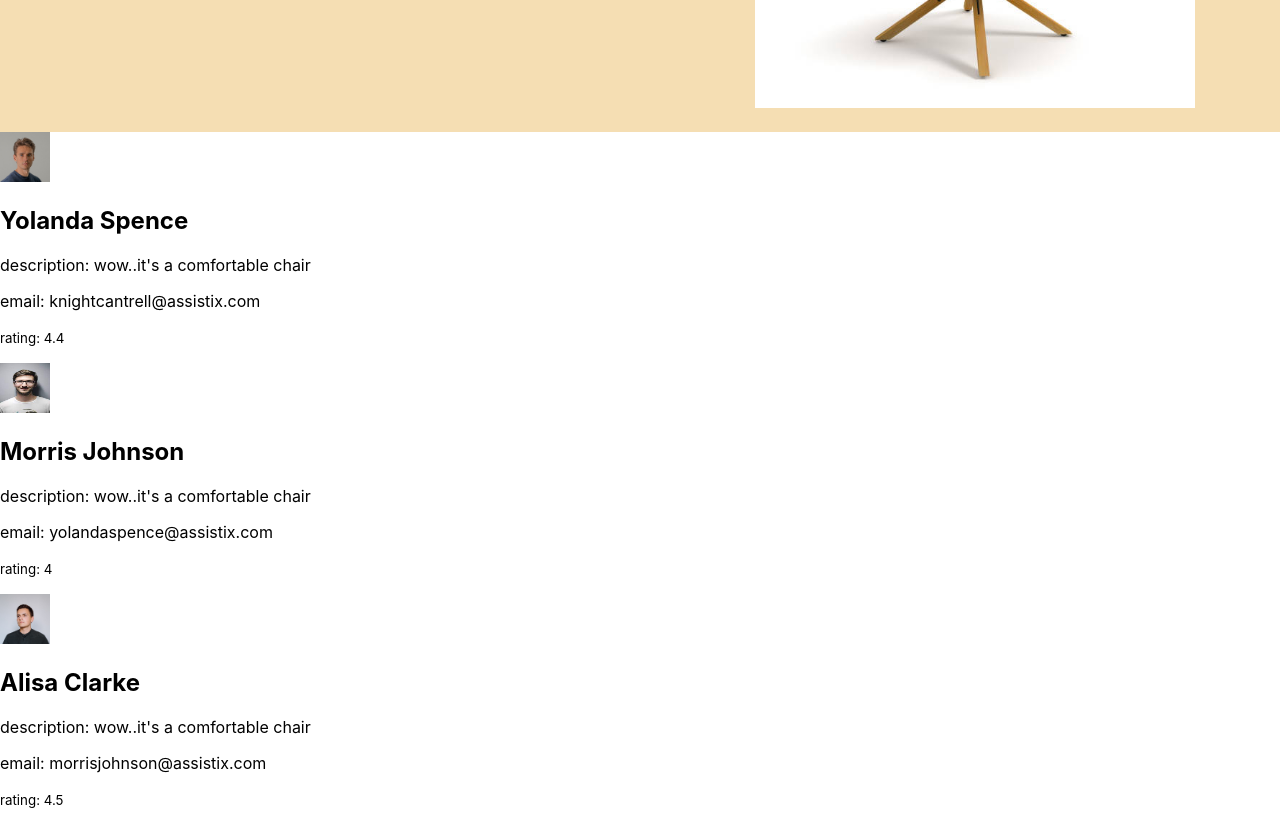
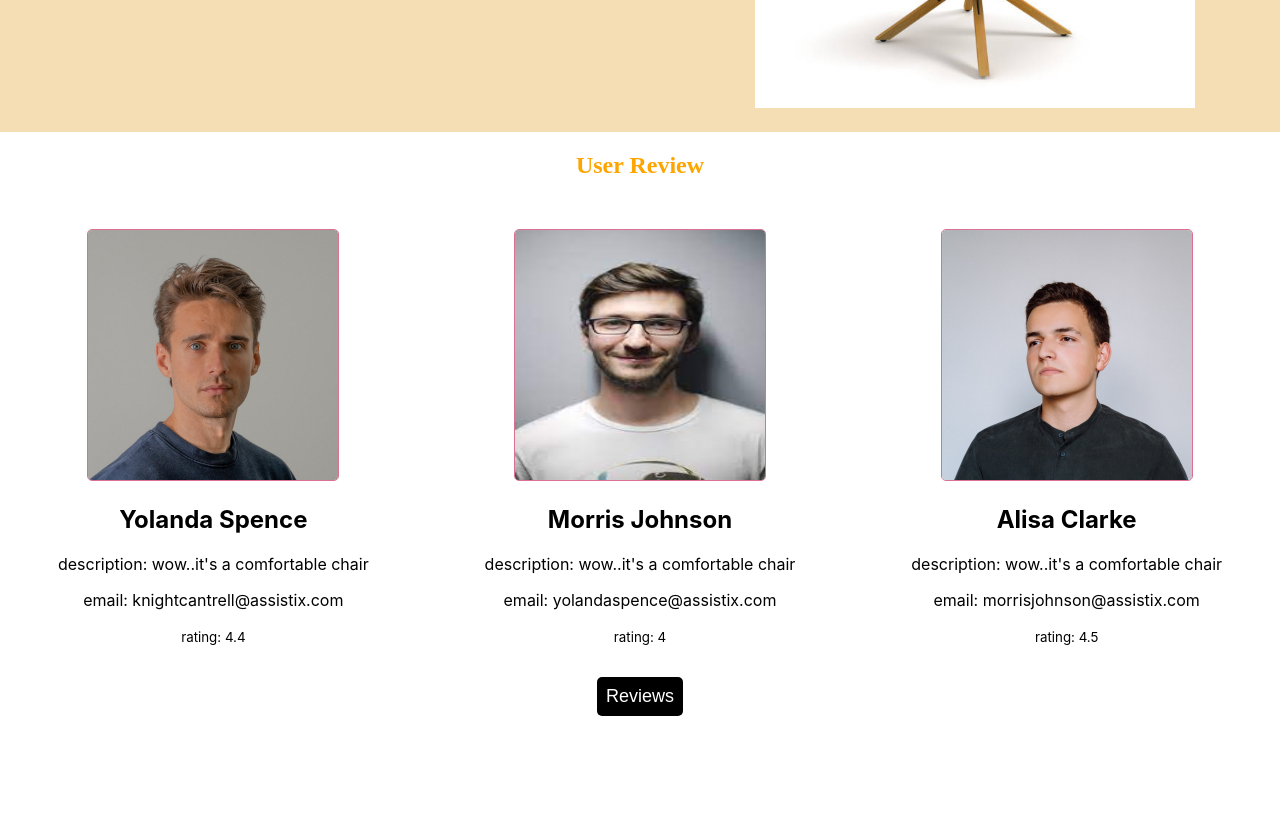
Before and after one commit to sabbir-hossen66/product-analysis-website, a React (Create React App) app: page / in a window 1280 px wide. Shown: the part 340-1165 px from the top of the page. After the commit the page ends 1136 px from the top, so only its background shows below. Built offline with nearby package versions, Linux system fonts and the light colour scheme.

Commit message:
home page complete

```diff
--- a/src/components/Home/Home.css
+++ b/src/components/Home/Home.css
@@ -21,6 +21,10 @@
 
 }
 
+.main-container {
+    margin-bottom: 80px;
+}
+
 .explore-product p {
     font-weight: 200;
 }
@@ -28,3 +32,46 @@
 .product-color {
     color: orange
 }
+
+.review-container {
+    display: grid;
+    grid-template-columns: repeat(3, 1fr);
+
+
+}
+
+.user-review {
+    text-align: center;
+    margin-bottom: 50px;
+    color: orange;
+    font-family: serif;
+
+}
+
+.review-button {
+    color: white;
+    background-color: black;
+    padding: 9px;
+    border-radius: 5px;
+    font-size: large;
+    text-align: center;
+    border: none;
+    font-weight: 400;
+
+}
+
+.review-button:hover {
+    cursor: pointer;
+    background-color: orange;
+
+}
+
+.review-button:active {
+    background-color: orange;
+    box-shadow: 0 5px #666;
+    transform: translateY(4px);
+}
+
+.button-container {
+    text-align: center;
+}
--- a/src/components/Home/Home.js
+++ b/src/components/Home/Home.js
@@ -3,6 +3,7 @@ import './Home.css'
 import Image from '../Assets/chair-photo.jpg'
 import UserReview from '../UserReview/UserReview';
 import Review from '../Review/Review';
+import { useNavigate, useNavigationType } from 'react-router-dom';
 
 
 
@@ -10,9 +11,10 @@ import Review from '../Review/Review';
 const Home = () => {
     const [reviews, setReviews] = UserReview([])
     const homeReviewData = reviews.slice(0, 3)
+    const navigate = useNavigate()
 
     return (
-        <div>
+        <div className='main-container'>
             <div className='flex-container'>
                 <div className='explore-product'>
                     <h2>This's Productive <span className='product-color'>Chair</span></h2>
@@ -25,10 +27,16 @@ const Home = () => {
 
             </div>
             {/* review */}
+            <h2 className='user-review'>User Review</h2>
             <div className='review-container'>
                 {
                     homeReviewData.map(review => <Review key={review.id} review={review}></Review>)
+
                 }
+
+            </div>
+            <div className='button-container'>
+                <button className='review-button' onClick={() => navigate('/reviews')}>Reviews </button>
             </div>
         </div>
     );
--- a/src/components/Review/Review.css
+++ b/src/components/Review/Review.css
@@ -1,11 +1,14 @@
-.container {
+.photo-size {
+    width: 250px;
+    height: 250px;
+    border: 1px solid palevioletred;
+    border-radius: 5px;
+}
 
-    display: grid;
-    grid-row: inherit;
+.user-container {
+    justify-content: space-evenly;
+    text-align: center;
+    padding-bottom: 15px;
+
 
 }
-
-.photo-size {
-    width: 50px;
-    height: 50px;
-}
--- a/src/components/Review/Review.js
+++ b/src/components/Review/Review.js
@@ -4,15 +4,20 @@ import './Review.css'
 const Review = ({ review }) => {
     const { name, description, rating, photo, email } = review;
     return (
-        <div className='container'>
+
+
         <div className='user-container'>
+
             <img className='photo-size' src={photo} alt="" />
+
             <h2>{name}</h2>
             <p>description: {description}</p>
             <p>email: {email}</p>
             <p><small>rating: {rating}</small></p>
+
         </div>
-        </div>
+
+
     );
 };
 
```
Lines whose indentation alone changed are shown as unchanged.
